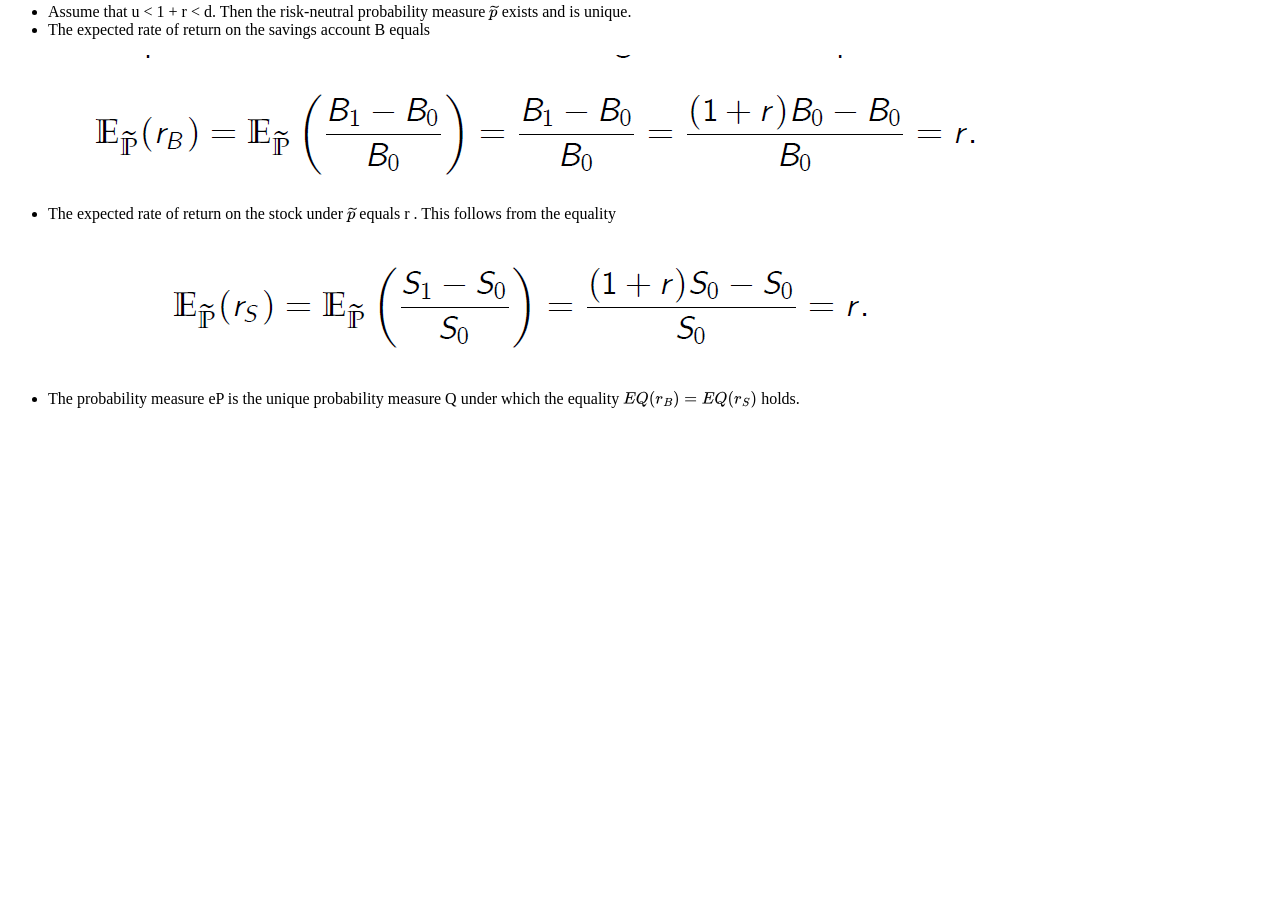
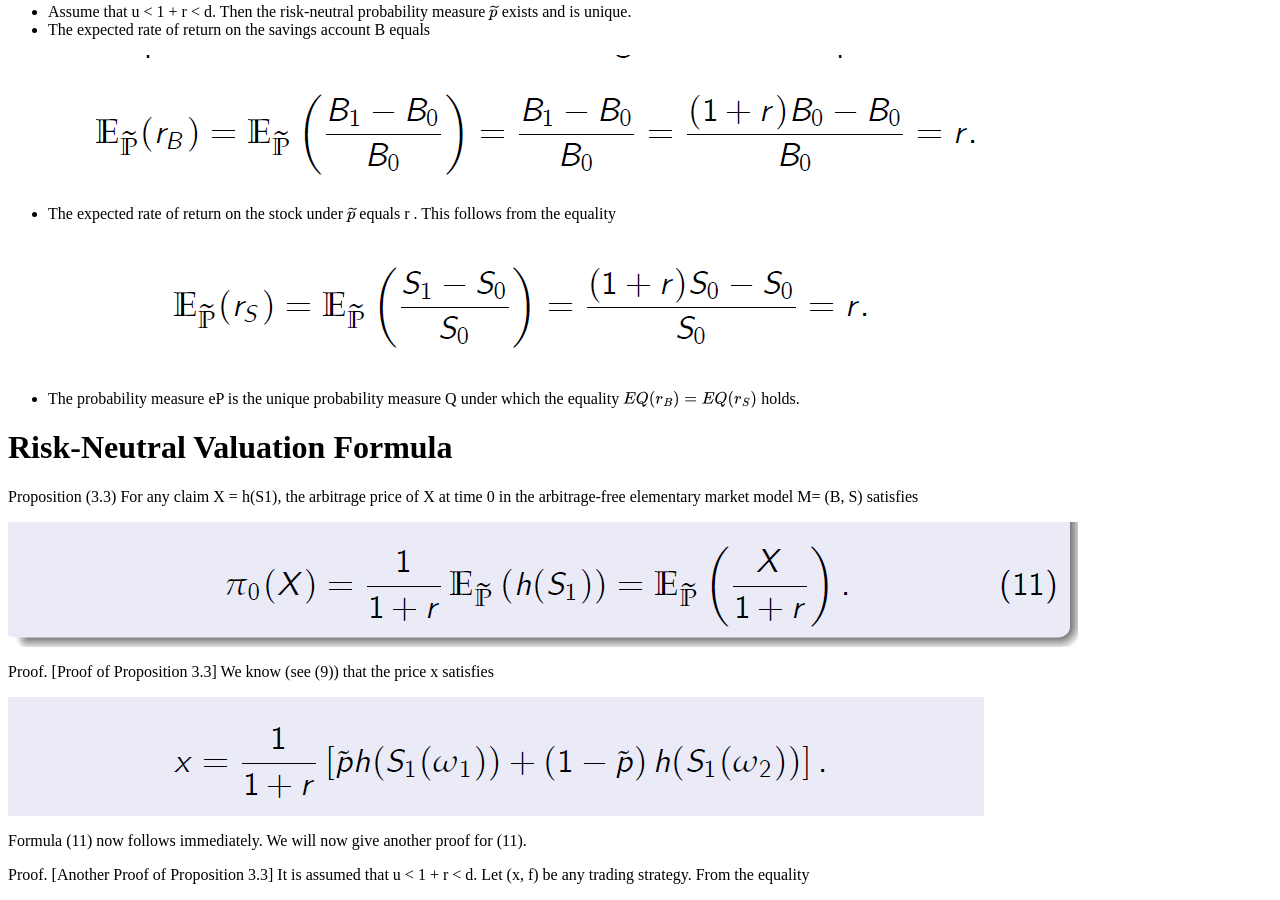
Before and after one commit to damien0x0023/damien0x0023.github.io, a Jekyll site: the page built from _posts/2020/business/ECON5020/2021-2-3-Elementary Market Model.md, in a window 1280 px wide and 900 px high, scrolled down 7912 px. Built offline with Jekyll 4.4.1, drawn with Linux system fonts in a browser that asks for light colours; before the commit the page ends 8336 px from its top, so only the background shows below that.

Commit message:
update elementaryMarketModel
update markdown file with three pics

Co-Authored-By: 0x0023 <13963341+damien0x0023@users.noreply.github.com>

```diff
--- a/_posts/2020/business/ECON5020/2021-2-3-Elementary Market Model.md
+++ b/_posts/2020/business/ECON5020/2021-2-3-Elementary Market Model.md
@@ -229,6 +229,27 @@ If \\(1 + r \le d \\) or \\(u \le 1 + r \\) then no risk-neutral probability exi
 
 - The probability measure eP is the unique probability measure Q under which the equality \\(EQ(r_B ) = EQ(r_S )\\) holds.
 
+# Risk-Neutral Valuation Formula
+Proposition (3.3)
+For any claim X = h(S1), the arbitrage price of X at time 0 in the arbitrage-free elementary market model M= (B, S) satisfies
+
+!["FIG.16"](https://raw.githubusercontent.com/damien0x0023/damien0x0023.github.io/master/assets/images/2020/ECON5020/ElementaryMarketModel/EM16.png "FIG.16")
+
+Proof.
+[Proof of Proposition 3.3] We know (see (9)) that the price x satisfies
+
+!["FIG.17"](https://raw.githubusercontent.com/damien0x0023/damien0x0023.github.io/master/assets/images/2020/ECON5020/ElementaryMarketModel/EM17.png "FIG.17")
+
+Formula (11) now follows immediately.
+We will now give another proof for (11).
+
+Proof.
+[Another Proof of Proposition 3.3] It is assumed that u < 1 + r < d. Let (x, f) be any trading strategy. From the equality
+
+
+
+
+
 
 <script type="text/javascript" id="MathJax-script" async
   src="https://cdn.jsdelivr.net/npm/mathjax@3/es5/tex-svg.js">
```
Also changed, not shown: assets/images/2020/ECON5020/ElementaryMarketModel/EM16.png (added), assets/images/2020/ECON5020/ElementaryMarketModel/EM17.png (added), assets/images/2020/ECON5020/ElementaryMarketModel/EM18.png (added).
